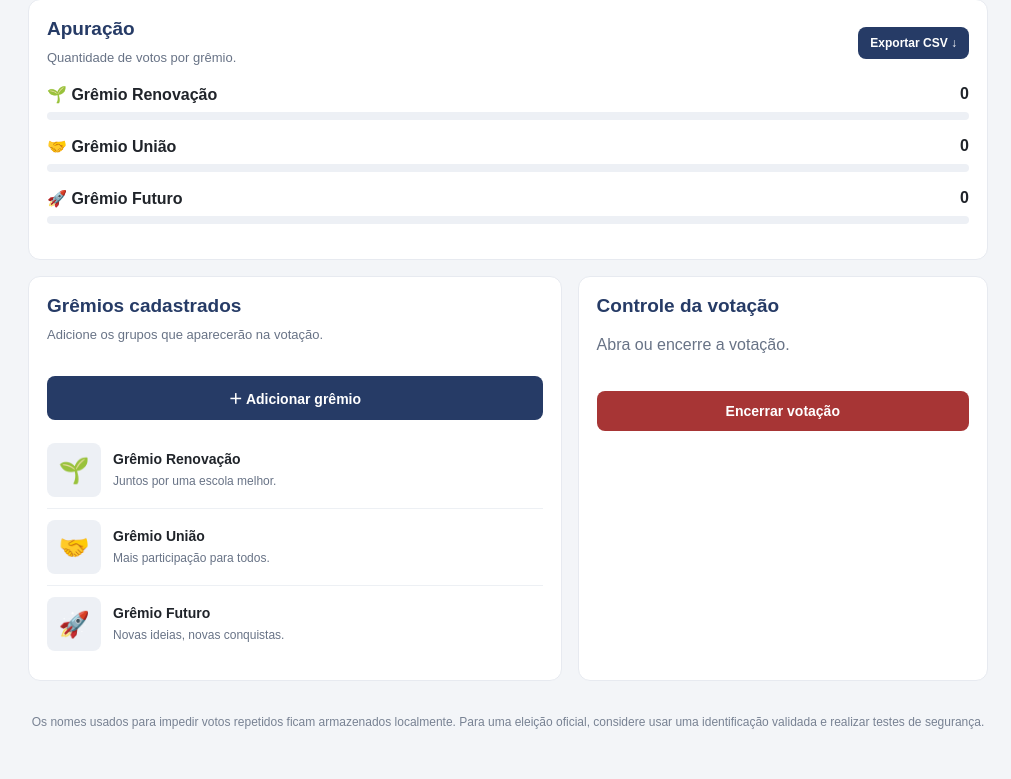
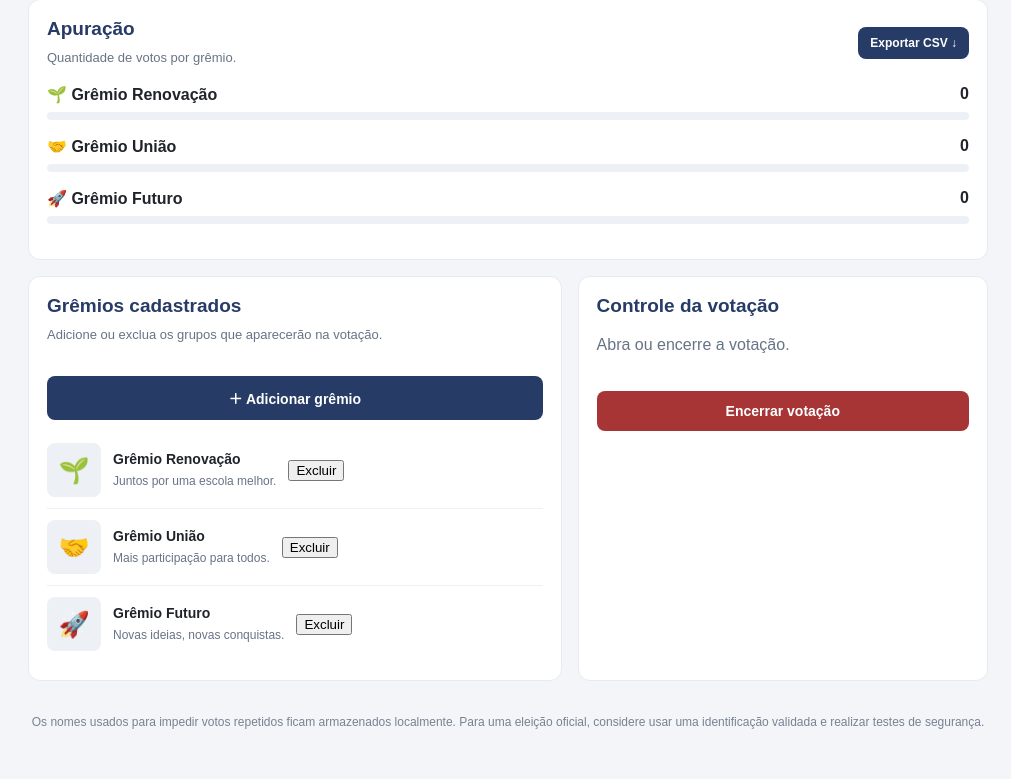
Before and after one commit to kauplayon/Voto-gremio, a Flask app: page /painel in a window 1280 px wide. Shown: the part 293-1072 px from the top of the page, without its empty margins (132-1143 px from the left). Run offline with Flask 3, Linux system fonts and the light colour scheme; the visitor is signed in with stand-in values (Sample User, id 1).

Commit message:
Adicionar botão excluir ao cadastro de gremios

```diff
--- a/templates/painel.html
+++ b/templates/painel.html
@@ -22,13 +22,18 @@
 </section>
 <div class="grid2">
 <section class="panel">
-<div class="section-title"><div><h2>Grêmios cadastrados</h2><p>Adicione os grupos que aparecerão na votação.</p></div></div>
+<div class="section-title"><div><h2>Grêmios cadastrados</h2><p>Adicione ou exclua os grupos que aparecerão na votação.</p></div></div>
 <button type="button" class="submit" id="abrirModal">＋ Adicionar grêmio</button>
 <div class="gremio-list">
 {% for g in gremios %}
 <div class="gremio-item">
 {% if g.foto %}<img class="gremio-foto" src="{{ url_for('static', filename=g.foto) }}" alt="Foto de {{ g.nome }}">{% else %}<div class="gremio-foto sem-foto">{{ g.emoji }}</div>{% endif %}
-<div><strong>{{ g.nome }}</strong><p>{{ g.descricao or "Sem descrição." }}</p></div>
+<div class="gremio-info"><strong>{{ g.nome }}</strong><p>{{ g.descricao or "Sem descrição." }}</p></div>
+{% if g.votos == 0 %}
+<form method="post" action="{{ url_for('excluir_gremio', gremio_id=g.id) }}" onsubmit="return confirm('Tem certeza que deseja excluir {{ g.nome|e }}?')"><button type="submit" class="delete-btn">Excluir</button></form>
+{% else %}
+<span class="locked-delete" title="Grêmios com votos não podem ser excluídos">Com votos</span>
+{% endif %}
 </div>
 {% endfor %}
 </div>
```
